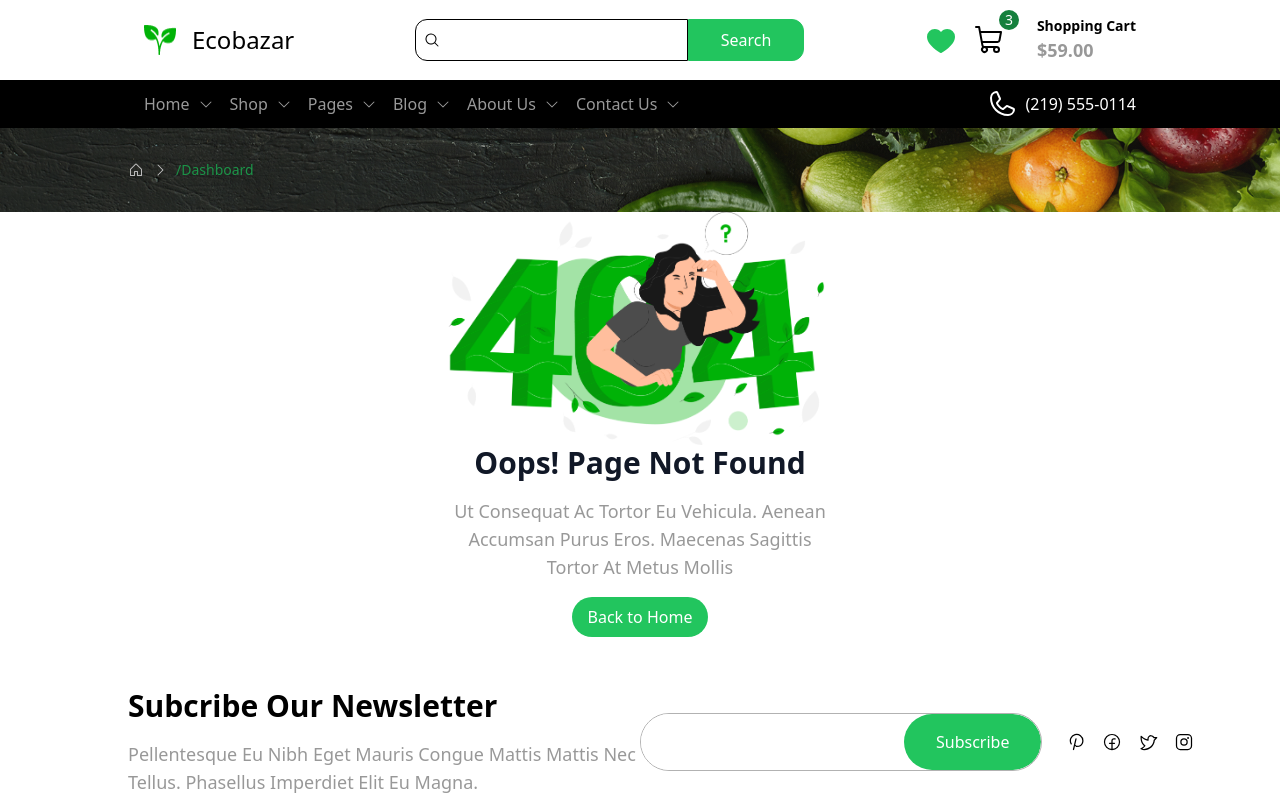
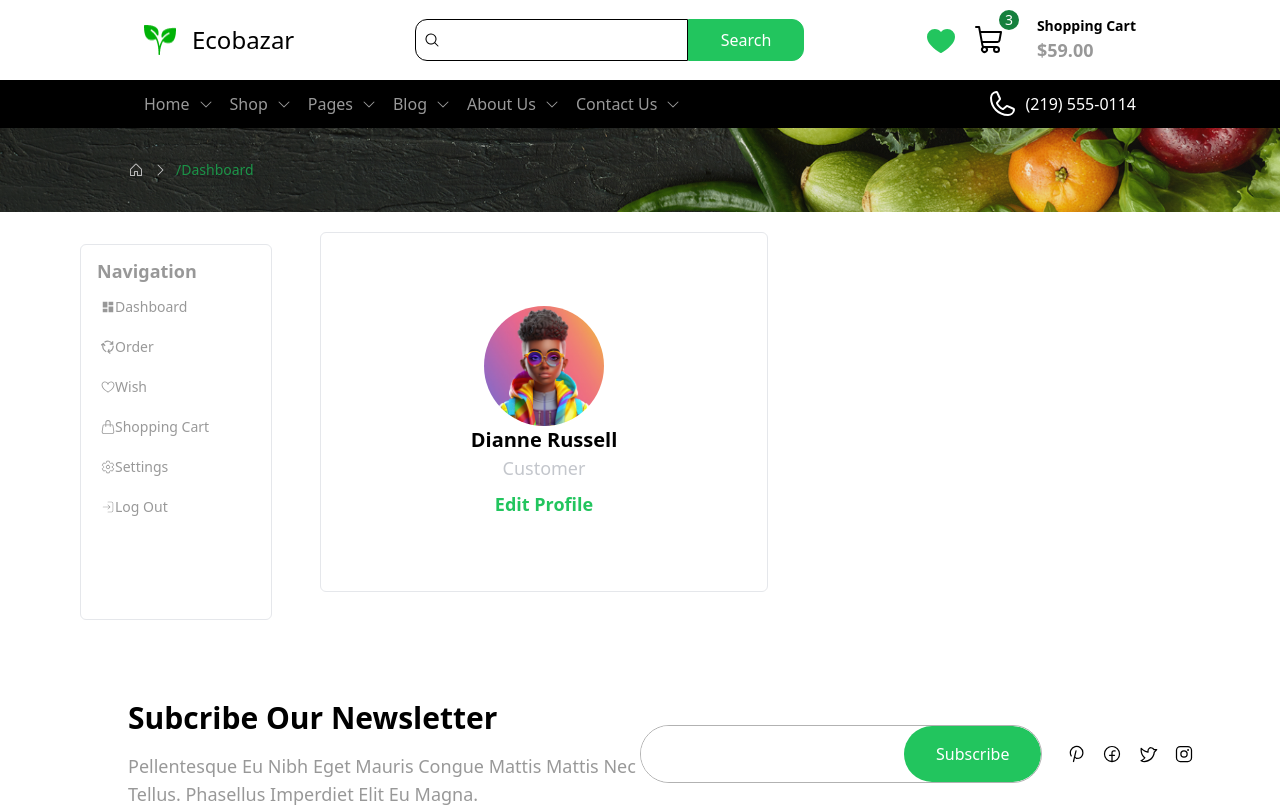
Before and after one commit to DUSHIME1212/Ecobazar, a React (Vite) app in the folder frontend/: page /dashboard in a window 1280 px wide. Shown: the top 807 px of the page. Built offline with nearby package versions, Linux system fonts and the light colour scheme.

Commit message:
functioning editing profile

```diff
--- a/frontend/package.json
+++ b/frontend/package.json
@@ -16,7 +16,8 @@
     "gsap": "^3.12.5",
     "prop-types": "^15.8.1",
     "react": "^18.3.1",
-    "react-dom": "^18.3.1"
+    "react-dom": "^18.3.1",
+    "react-icons": "^5.3.0"
   },
   "devDependencies": {
     "@eslint/js": "^9.9.0",
--- a/frontend/src/App.jsx
+++ b/frontend/src/App.jsx
@@ -6,6 +6,7 @@ import LoginAuth from "./pages/settings/login.jsx";
 import PagenotFound from "./pages/PagenotFound.jsx";
 import FAQs from "./pages/FAQs.jsx";
 import SignUp from "./pages/settings/signIn.jsx";
+import DashBoard from "./pages/settings/DashBoard.jsx";
 
 export default function App() {
   return (
@@ -17,6 +18,7 @@ export default function App() {
         <Route path="/login" element={<LoginAuth />} />
         <Route path="/signup" element={<SignUp />} />
         <Route path="*" element={<PagenotFound />} />
+        <Route path="/dashboard" element={<DashBoard />} />
       </Routes>
       <Footer />
     </div>
--- /dev/null
+++ b/frontend/src/components/SideBar.jsx
@@ -0,0 +1,28 @@
+import { MdDashboard } from "react-icons/md";
+import { GrCycle } from "react-icons/gr";
+import { GoHeart } from "react-icons/go";
+import { BsHandbag } from "react-icons/bs";
+import { IoSettingsOutline } from "react-icons/io5";
+import { CiLogin } from "react-icons/ci";
+
+function SideBar() {
+    return (
+       <div className="flex flex-col h-[47dvh] w-[15dvw] rounded-md border border-solid  mx-4 m-8 left-16 relative">
+          <p className="left-4 relative top-3 text-black font-semibold ">
+            Navigation
+          </p>
+          <span className="flex flex-col justify-between pt-4">
+              <ul className="text-xl text-black space-y-1 ">
+                <li className="nav"><MdDashboard /> Dashboard</li>
+                <li className="nav"><GrCycle /> Order</li>
+                <li className="nav"><GoHeart /> Wish</li>
+                <li className="nav"><BsHandbag /> Shopping cart</li>
+                <li className="nav"><IoSettingsOutline /> Settings</li>
+                <li className="nav"><CiLogin /> Log out</li>
+              </ul>
+          </span>
+       </div>
+    )
+}
+
+export default SideBar
--- a/frontend/src/index.css
+++ b/frontend/src/index.css
@@ -21,3 +21,7 @@ input[type="checkbox"]{
     height: 1rem;
     accent-color: #00b207;
   }
+
+.nav {
+    @apply flex pl-5 items-center h-9 hover:bg-gray-400 w-full hover:border-l-4 hover:border-green-600;
+}
--- /dev/null
+++ b/frontend/src/pages/settings/DashBoard.jsx
@@ -0,0 +1,62 @@
+import { useLocation } from "react-router-dom"
+import Breadcrumbs from "../../components/Breadcrumbs"
+import SideBar from "../../components/SideBar";
+import { useState } from 'react';
+
+function DashBoard() {
+   const [editing, setEditing] = useState(false)
+   const [profileImage, setImage] = useState('/avatar/avatarone.jpg');
+   const [name, setName] = useState('Dianne Russell')
+
+   const handleEditClick = () => {
+     setEditing(!editing)
+   }
+
+   const pathName = useLocation();
+
+   return (
+     <div className="flex flex-col">
+       <Breadcrumbs pageroute={pathName.pathname} />
+       <div className="flex">
+         <div className="w-1/4">
+           <SideBar/>
+         </div>
+         <div className="w-3/4 flex justify-between">
+           <div className="flex flex-col justify-center items-center border rounded-md w-[35dvw] h-[45dvh] mt-5">
+             {editing ? (
+               <input
+                type="file"
+                accept="image/*"
+                onChange={(e) => setImage(URL.createObjectURL(e.target.files[0]))}
+               />
+             ) : (
+               <img src={profileImage} width={120} alt="" className="rounded-full"/>
+             )}
+
+             {editing ? (
+               <div>
+                 <input
+                   type="text"
+                   placeholder="Name"
+                   value={name}
+                   onChange={(e) => setName(e.target.value)}
+                   className="text-xl font-bold mt-2"
+                 />
+                 <button onClick={handleEditClick}>Save</button>
+               </div>
+             ) : (
+               <h1 className="text-xl font-bold">{name}</h1>
+             )}
+             <p className="text-gray-500">Customer</p>
+
+             <button className="mt-2 font-semibold text-green-500 text-lg" onClick={handleEditClick}>
+               {editing ? 'Save Profile' : 'Edit Profile'}
+             </button>
+           </div>
+         </div>
+       </div>
+     </div>
+   )
+}
+
+export default DashBoard
--- a/frontend/src/pages/settings/login.jsx
+++ b/frontend/src/pages/settings/login.jsx
@@ -4,7 +4,7 @@ import { Link, useLocation } from "react-router-dom";
 import Breadcrumbs from "../../components/Breadcrumbs";
 
 function LoginAuth() {
-  const pageid = useLocation();
+  const pageid = useLocation( );
   const [seePassword, Setseepassword] = useState(0);
   function handleSee(e) {
     e.preventDefault();
--- a/frontend/src/pages/settings/signIn.jsx
+++ b/frontend/src/pages/settings/signIn.jsx
@@ -20,7 +20,7 @@ const SignUp = () => {
           className="flex flex-col items-center justify-center w-[36dvw] bg-white p-8 my-8 py-8 border rounded-xl hover:shadow-xl transition-all duration-300 mi-h-[48dvh]"
           id="card"
         >
-          <h1>Sign up</h1>
+          <h1>Create account</h1>
           <form className="flex flex-col items-center size-full p-4 space-y-3">
             <label htmlFor="" className="relative w-full">
               <input
@@ -65,7 +65,7 @@ const SignUp = () => {
               </a>
             </span>
             <button className="p-2 text-sm w-full rounded-full bg-[#00b207] bg-opacity-70 hover:bg-opacity-100 duration-700 text-white">
-              Sign In
+             Create account
             </button>
             <h3 className="text-sm opacity-100">
               if you have an account?{" "}
```
Also changed, not shown: frontend/public/avatar/avatarone.jpg (added), 1 other file (tests, documents, lock files or other folders).
